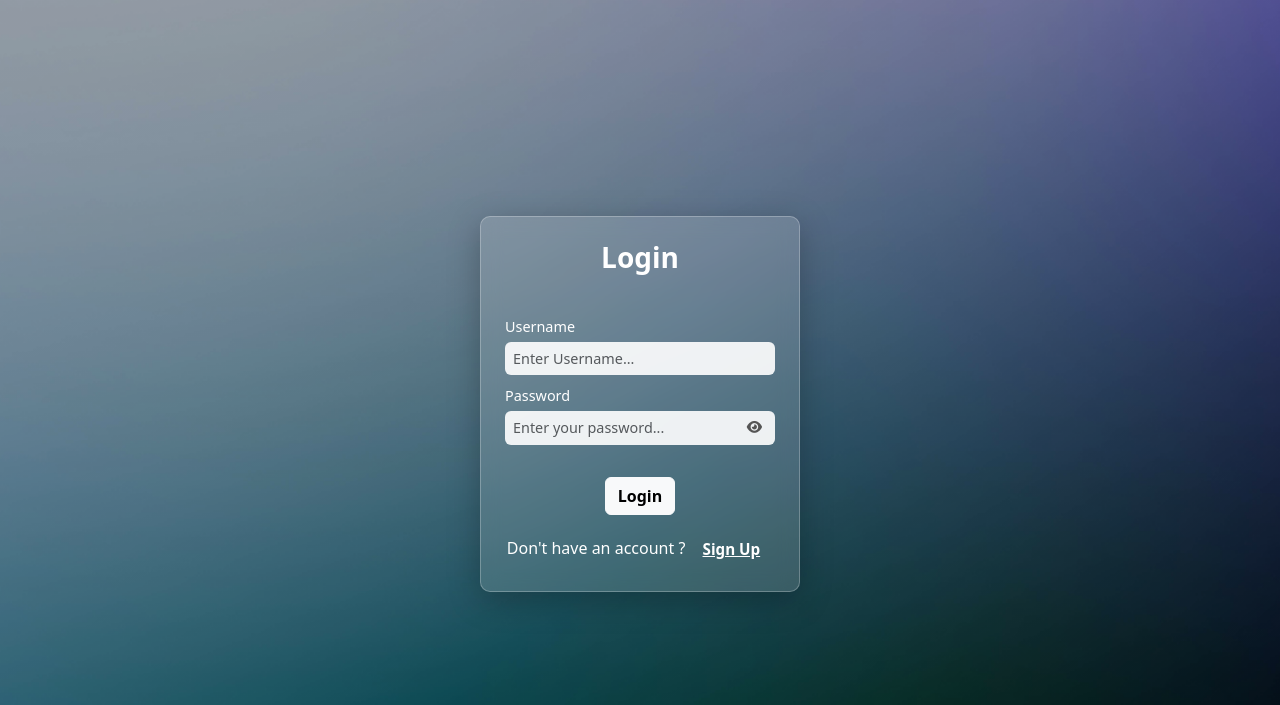
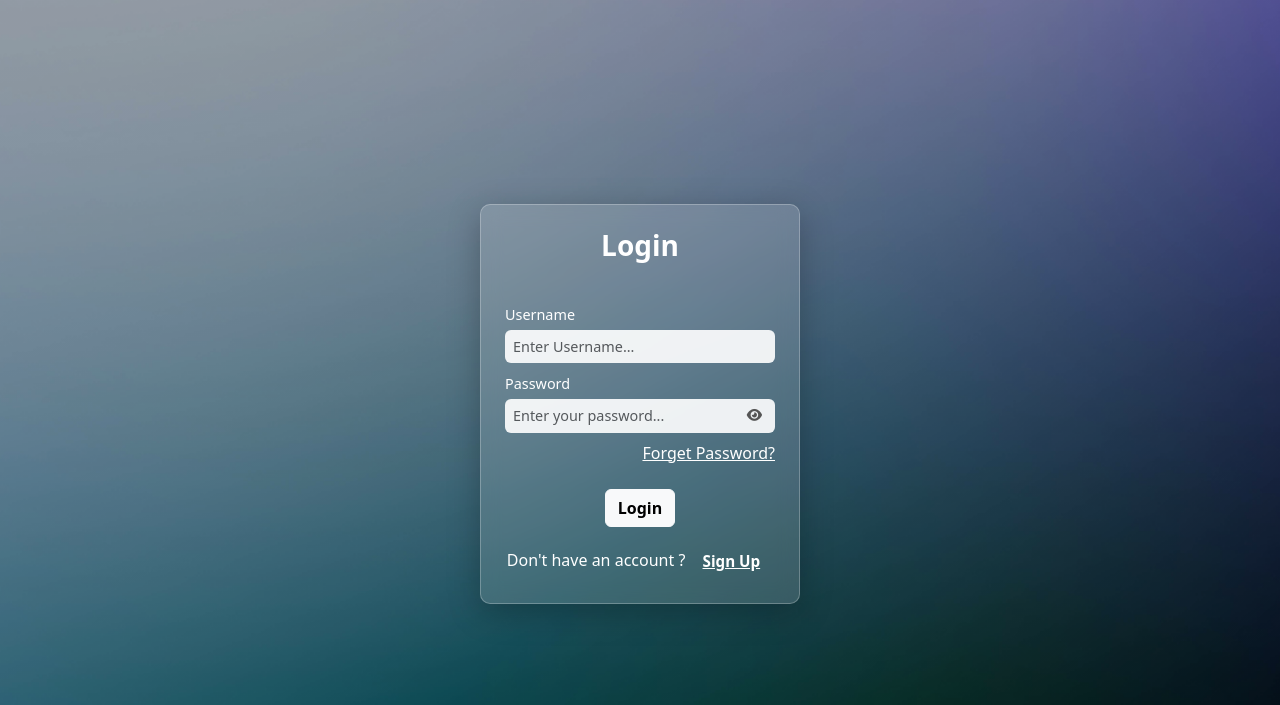
Before and after one commit to athikapriya/django-CRM, a Django app: template base/templates/base/login.html in a window 1280 px wide. Shown: the top 705 px of the page. Run offline with Django 3.2, Linux system fonts and the light colour scheme; the template is opened without the code that fills it, so the values that code supplies are empty; some libraries are stand-ins or nearby versions.

Commit message:
Add Forgot Password link to login page

```diff
--- a/base/templates/base/login.html
+++ b/base/templates/base/login.html
@@ -194,6 +194,8 @@
                                         {% endfor %}
                                         <!-- error messages ends -->
 
+                                        <a href="{% url 'password_recovery_choice' %}" class="text-end text-white text-decoration-underline">Forget Password?</a>
+
                                         <!-- Login button -->
                                         <div class="d-flex justify-content-center align-items-center mt-4 mb-3">
                                             <button type="submit" class="btn btn-light fw-semibold">Login</button>
```
